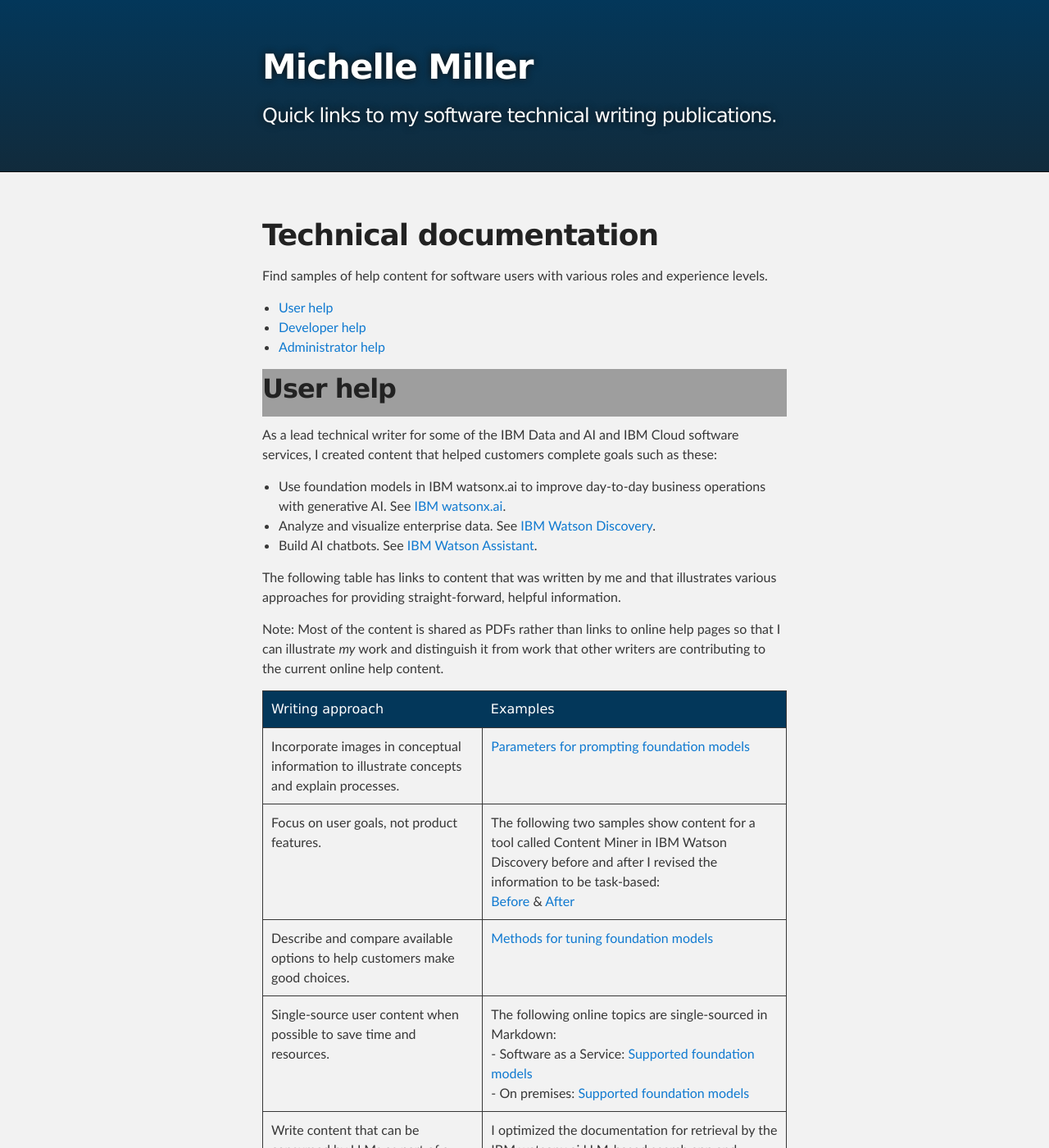
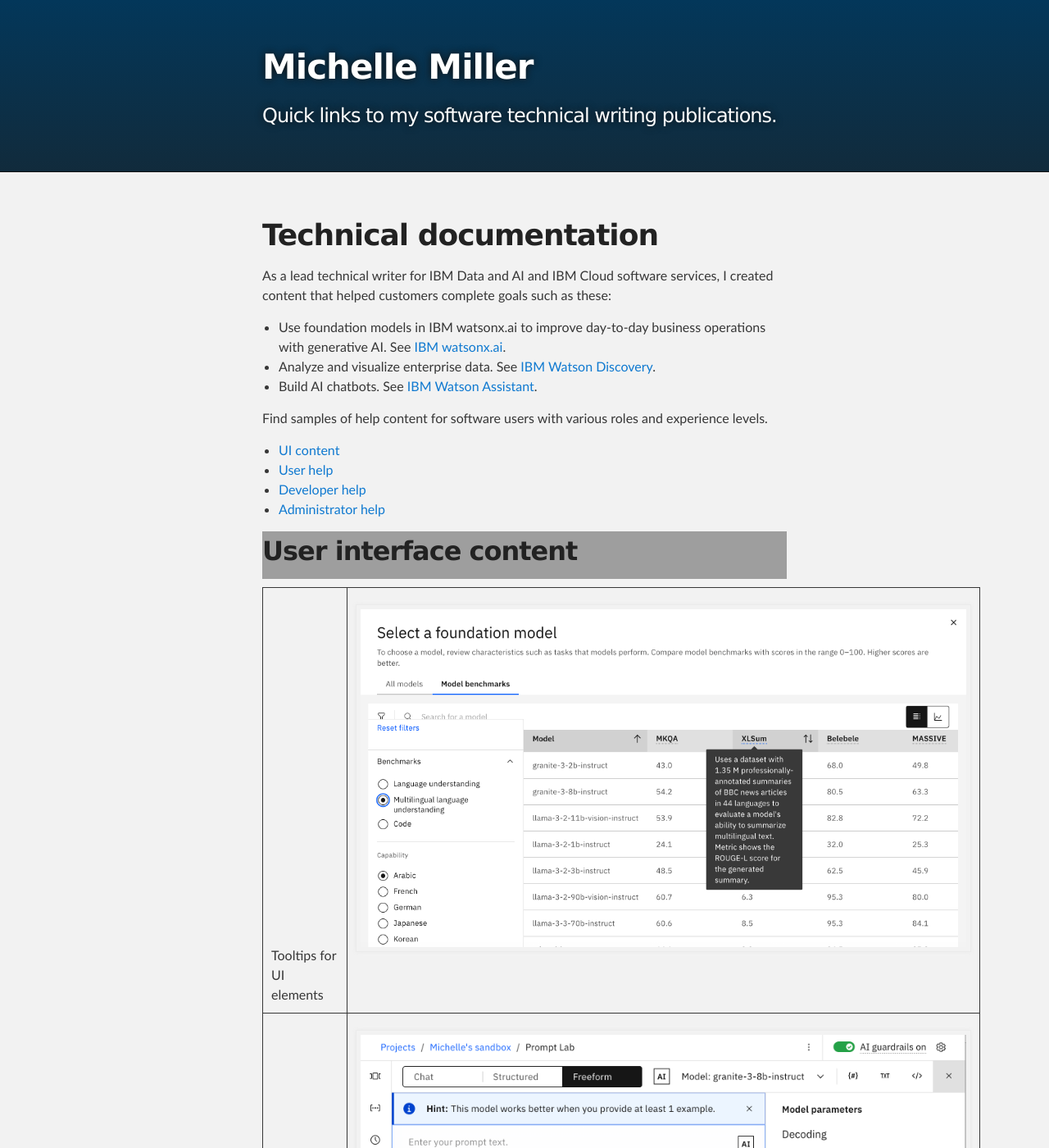
Before and after one commit to michelle-miller/michelle-miller.github.io, a Jekyll site: the page built from index.md, in a window 1280 px wide and 1400 px high. Shown: the whole window at 82% size. Built offline with Jekyll 4.4.1, drawn with Linux system fonts in a browser that asks for light colours; our own code applies the rules of GitHub Pages for plain Markdown files; some of the changed text lies outside the part shown; grey boxes are pictures that could not be loaded.

Commit message:
adding ui text examples

```diff
--- a/index.md
+++ b/index.md
@@ -1,18 +1,27 @@
 # Technical documentation
 
-Find samples of help content for software users with various roles and experience levels.
-
-- [User help](#product-user-help)
-- [Developer help](#developer-help)
-- [Administrator help](#administrator-help)
-
-## User help
-
-As a lead technical writer for some of the IBM Data and AI and IBM Cloud software services, I created content that helped customers complete goals such as these:
+As a lead technical writer for IBM Data and AI and IBM Cloud software services, I created content that helped customers complete goals such as these:
 
 - Use foundation models in IBM watsonx.ai to improve day-to-day business operations with generative AI. See [IBM watsonx.ai](https://www.ibm.com/docs/SSYOK8/wsj/analyze-data/fm-overview.html){:target="_blank"}.
 - Analyze and visualize enterprise data. See [IBM Watson Discovery](https://cloud.ibm.com/docs/discovery-data?topic=discovery-data-about){:target="_blank"}.
 - Build AI chatbots. See [IBM Watson Assistant](https://cloud.ibm.com/docs/watson-assistant?topic=watson-assistant-about){:target="_blank"}.
+
+Find samples of help content for software users with various roles and experience levels.
+
+- [UI content](user-interface-content)
+- [User help](#user-help)
+- [Developer help](#developer-help)
+- [Administrator help](#administrator-help)
+
+## User interface content
+
+| Tooltips for UI elements | ![Foundation model benchmark summary](https://michelle-miller.github.io/samples/ui-help-metrics-def.png) |
+| Learn more links to implement a progressive disclosure model so users can get more information on their own terms. | ![Learn more link from the model parameters pane](https://michelle-miller.github.io/samples/progressive-disclosure-model-params.png) |
+| Working with a designer in Figma to author walk-through content for a new tool. | https://michelle-miller.github.io/samples/agent-lab-add-tools.png |
+| Language suggestions that serve the user workflow. | https://michelle-miller.github.io/samples/agent-lab-desc.png |
+{: caption="UI content examples" caption-side="bottom"}
+
+## User help
 
 The following table has links to content that was written by me and that illustrates various approaches for providing straight-forward, helpful information.
 
@@ -24,7 +33,7 @@ Note: Most of the content is shared as PDFs rather than links to online help pag
 | Focus on user goals, not product features. | The following two samples show content for a tool called Content Miner in IBM Watson Discovery before and after I revised the information to be task-based:<br/> [Before](https://michelle-miller.github.io/samples/contentmine-before.pdf) & [After](https://michelle-miller.github.io/samples/contentmine-after.pdf) |
 | Describe and compare available options to help customers make good choices. | [Methods for tuning foundation models](https://michelle-miller.github.io/samples/wx-tuning.pdf){:target="_blank"} |
 | Single-source user content when possible to save time and resources. | The following online topics are single-sourced in Markdown:<br/> - Software as a Service: [Supported foundation models](https://www.ibm.com/docs/SSYOK8/wsj/analyze-data/fm-models.html){:target="_blank"}<br/> - On premises: [Supported foundation models](https://www.ibm.com/docs/SSLSRPV_latest/wsj/analyze-data/fm-models.html){:target="_blank"} |
-| Write content that can be consumed by LLMs as part of a retrieval-augmented generation (RAG) pattern to return factual answers. | I optimized the documentation for retrieval by the IBM watsonx.ai LLM-based search app and regularly reviewed search results and user feedback to improve how the help content performs.<br/>Try it out: [Find information](https://dataplatform.cloud.ibm.com/docs/content/wsj/getting-started/welcome-main.html?context=wx){:target="_blank"}. |
+| Write content that can be consumed by LLMs as part of a retrieval-augmented generation (RAG) pattern to return factual answers. | I optimized the documentation for retrieval by the IBM watsonx.ai LLM-based search app and regularly reviewed search results and user feedback to improve how the help content performs.<br/>Try it out: [Find information](https://dataplatform.cloud.ibm.com/docs/content/wsj/getting-started/welcome-main.html?context=wx){:target="_blank"} |
 {: caption="Documentation best practices" caption-side="bottom"}
 
 ## Developer help
```
Also changed, not shown: samples/agent-lab-add-tools.png (added), samples/agent-lab-desc.png (added), samples/progressive-disclosure-model-params.png (added), samples/ui-help-metrics-def.png (added).
